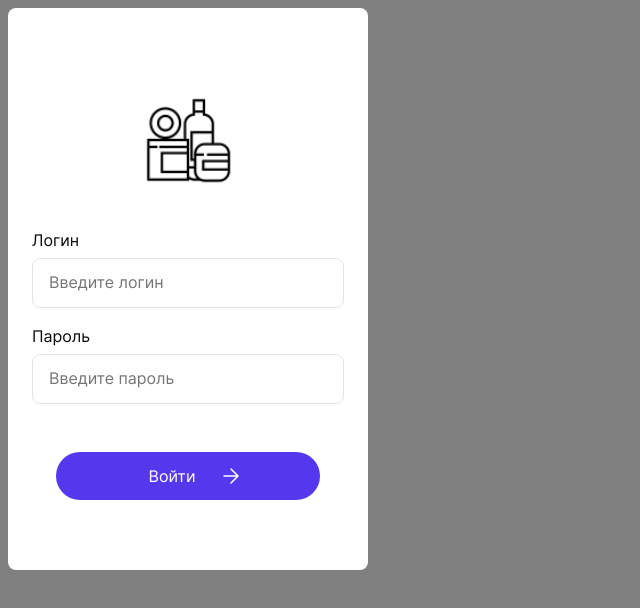
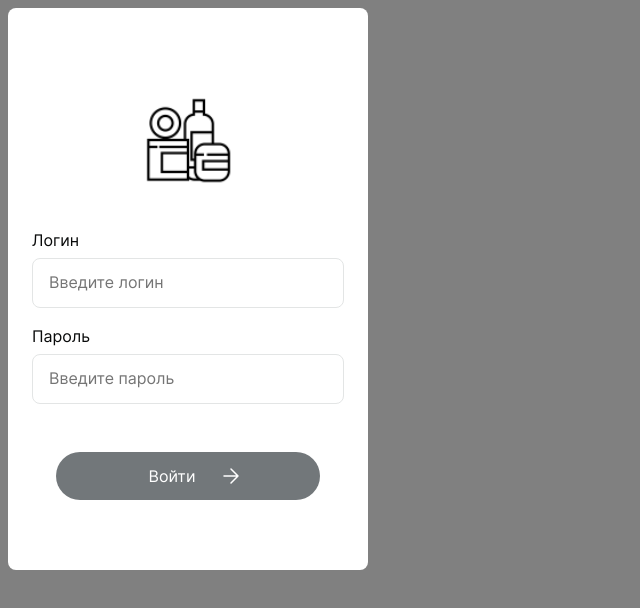
Before and after one commit to MilaMichailova/stock-ui, an Angular app: page /login in a window 1280 px wide. Shown: the top 608 px of the page, without its empty margins (0-640 px from the left). Built offline with nearby package versions, Linux system fonts and the light colour scheme.

Commit message:
сделаны валидаторы на обязательность заполнения полей и сообщение об ошибке и подсветку полей ввода

```diff
--- a/src/app/authorization/components/login-form/login-form.component.html
+++ b/src/app/authorization/components/login-form/login-form.component.html
@@ -4,11 +4,12 @@
     <input formControlName="login" class="authorization-input" id="user-login-input" maxlength="20"
         placeholder="Введите логин">
     <label for="user-password-input" class="authorization-label"> Пароль </label>
-    <input formControlName="password" class="authorization-input" id="user-password-input" maxlength="20"
-        placeholder="Введите пароль">
-    <!-- <div class="invalid-authorization" *ngIf="isControlInvalid('login')">
+    <input formControlName="password" class="authorization-input" id="user-password-input"
+        (ngModelChange)="clearErrors()" maxlength="20" placeholder="Введите пароль">
+    <div class="invalid-authorization" *ngIf="isFormInvalid">
         Не верный логин или пароль
-    </div> -->
-    <button class="button-login" type="submit">Войти <img src="/assets/images/Arrow-left.svg" alt="Arrow" class="arrow">
+    </div>
+    <button class="button-login" type="submit" [disabled]="!canLogin">Войти <img src="/assets/images/Arrow-left.svg"
+            alt="Arrow" class="arrow">
     </button>
 </form>
--- a/src/app/authorization/components/login-form/login-form.component.scss
+++ b/src/app/authorization/components/login-form/login-form.component.scss
@@ -70,7 +70,6 @@
   }
 
   input.ng-touched.ng-invalid {
-    margin-top: -20px;
     border: 2px solid $invalid-color;
   }
 
@@ -103,6 +102,12 @@
     font-style: normal;
     font-weight: 500;
     line-height: 16px;
+    cursor: pointer;
+
+    &:disabled {
+      background: $default-gray;
+      cursor: default;
+    }
   }
 
   .arrow {
--- a/src/app/authorization/components/login-form/login-form.component.ts
+++ b/src/app/authorization/components/login-form/login-form.component.ts
@@ -7,34 +7,54 @@ import {
   FormBuilder,
 } from '@angular/forms';
 
+interface ILoginForm {
+  login: FormControl<string | null>;
+  password: FormControl<string | null>;
+}
+
 @Component({
   selector: 'login-form',
   templateUrl: './login-form.component.html',
   styleUrls: ['./login-form.component.scss'],
 })
 export class LoginFormComponent {
-  public login(): void {
-    console.log('меня отправили!');
+  loginForm: FormGroup<ILoginForm>;
+
+  private hasLoginErrors: boolean;
+
+  public get isFormInvalid(): boolean {
+    return this.hasLoginErrors;
   }
 
-  loginForm: FormGroup;
+  public get canLogin(): boolean {
+    return (
+      this.loginForm.controls.login.valid &&
+      this.loginForm.controls.password.valid
+    );
+  }
 
-  constructor(private formBuilder: FormBuilder) {
-    this.loginForm = formBuilder.group({
-      login: [' ', [Validators.required]],
-      password: ['', [Validators.required]],
+  constructor() {
+    this.initLoginForm();
+  }
+
+  public login(): void {
+    const loginInfo = this.loginForm.value;
+
+    if (loginInfo.login !== 'admin') {
+      this.loginForm.controls.password.reset();
+      this.loginForm.controls.password.markAsTouched();
+      this.hasLoginErrors = true;
+    }
+  }
+
+  public clearErrors(): void {
+    this.hasLoginErrors = false;
+  }
+
+  private initLoginForm(): void {
+    this.loginForm = new FormGroup<ILoginForm>({
+      login: new FormControl<string>('', [Validators.required]),
+      password: new FormControl<string>('', [Validators.required]),
     });
   }
-
-  // isControlInvalid(controlName: string): boolean {
-  //   const control = this.loginForm.controls[controlName];
-
-  //   const result = control.invalid && control.touched;
-
-  //   return result;
-  // }
-
-  submit() {
-    console.log(this.loginForm);
-  }
 }
--- a/tsconfig.json
+++ b/tsconfig.json
@@ -19,10 +19,8 @@
     "target": "ES2022",
     "module": "ES2022",
     "useDefineForClassFields": false,
-    "lib": [
-      "ES2022",
-      "dom"
-    ]
+    "strictPropertyInitialization": false,
+    "lib": ["ES2022", "dom"]
   },
   "angularCompilerOptions": {
     "enableI18nLegacyMessageIdFormat": false,
```
Also changed, not shown: src/app/app.module.ts (+8 -1 lines).
